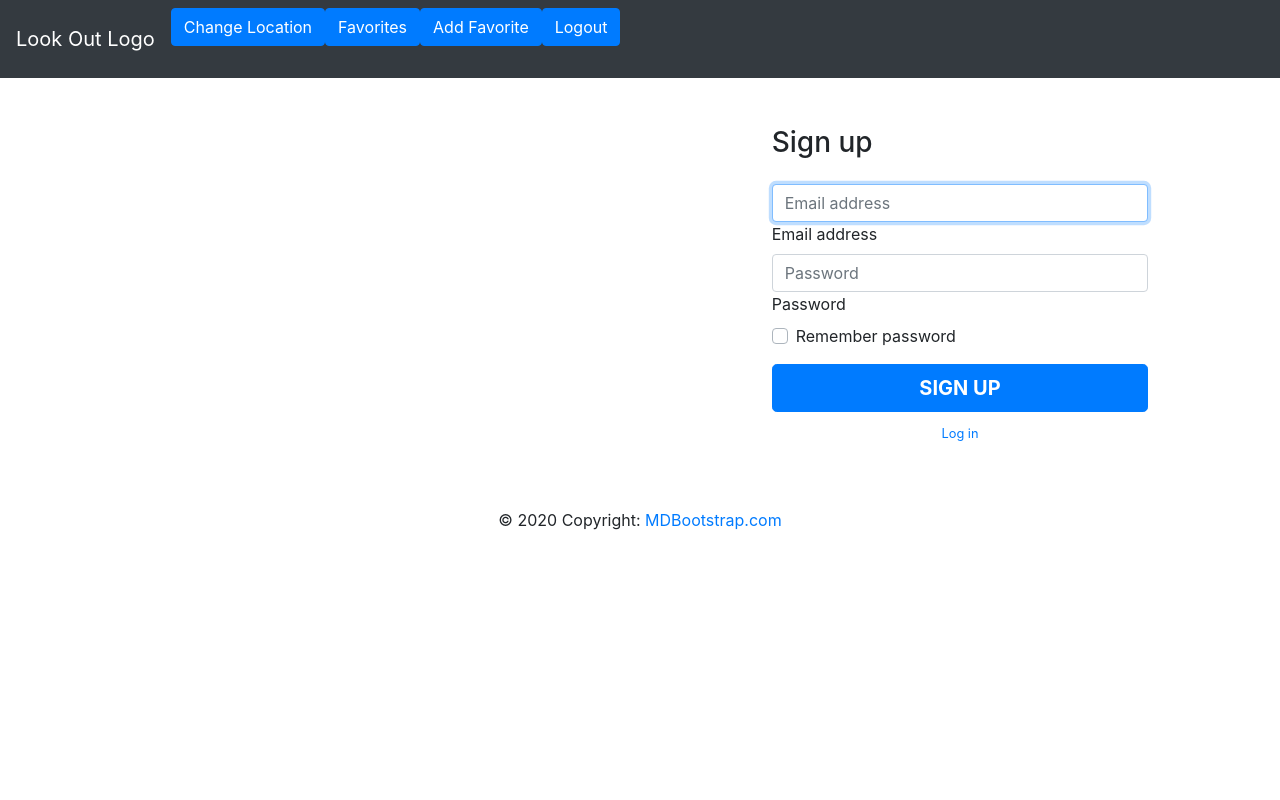
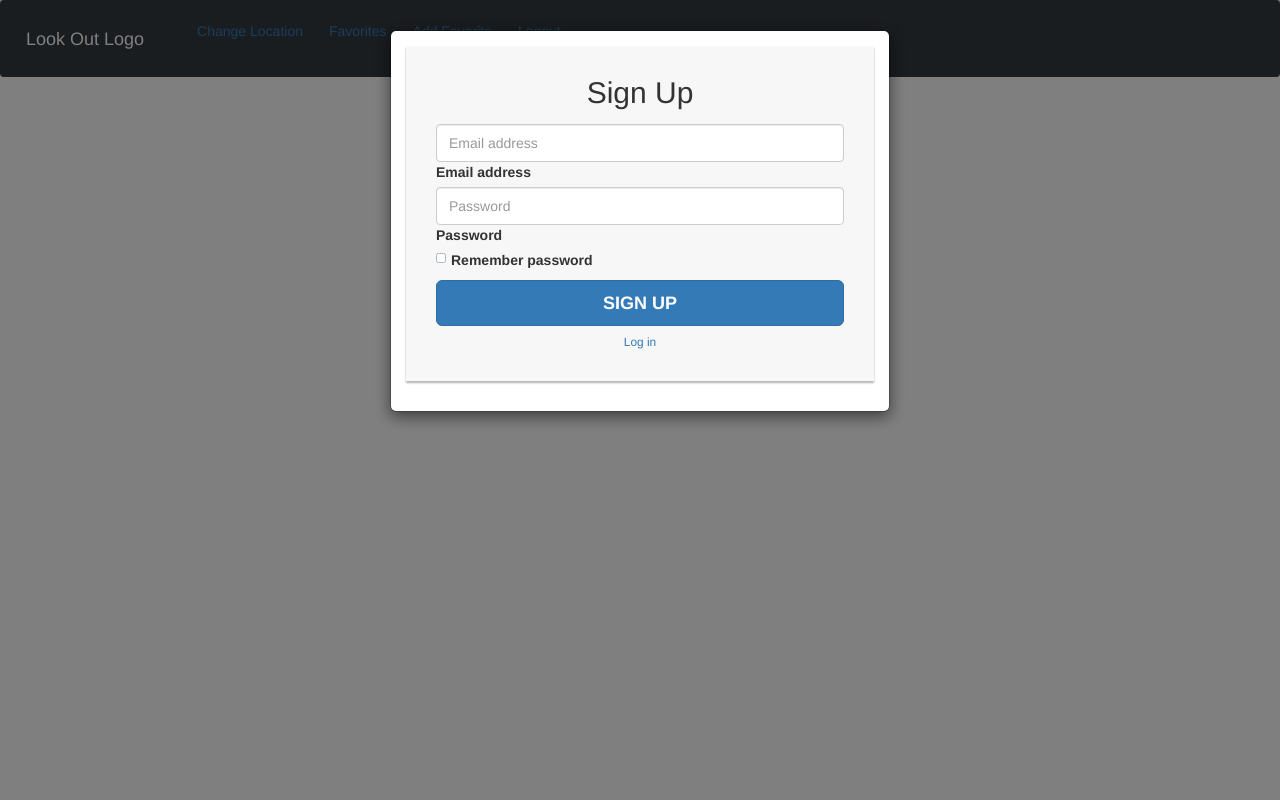
Before and after one commit to MR-Stan/Look-Out, a Node server app: page /signup in a window 1280 px wide. Run offline with Node 20, Linux system fonts and the light colour scheme; some libraries are stand-ins or nearby versions.

Commit message:
updated handlebars helper from section to loginModal, created link from log in modal to sign up modal, replaced navbar btn-primary with btn-link

```diff
--- a/public/js/login.js
+++ b/public/js/login.js
@@ -1,6 +1,5 @@
 // opens login modal on page load and prevents unwanted closure
 $(function () {
-    console.log("test");
     $('#logInModal').modal({
         show: 'true',
         backdrop: 'static', // prevents closing by clicking out of modal
--- a/public/js/signup.js
+++ b/public/js/signup.js
@@ -0,0 +1,7 @@
+// opens signup modal on page load and prevents unwanted closure
+$(function () {
+    $('#signUpModal').modal({
+        show: 'true',
+        backdrop: 'static', // prevents closing by clicking out of modal
+    });
+});
--- a/server.js
+++ b/server.js
@@ -26,11 +26,16 @@
 
   hbs = exphbs.create({
 
+    // default layout is main.handlebars
     defaultLayout: 'main',
+
+    // hbs helpers
     helpers: {
-      section: function (name, options) {
-        if (!this._sections) { this._sections = {} };
-        this._sections[name] = options.fn(this);
+
+      // helper for log in modal
+      loginModal: function (name, options) {
+        if (!this._loginModal) { this._loginModal = {} };
+        this._loginModal[name] = options.fn(this);
         return null;
       }
     }
--- a/views/layouts/main.handlebars
+++ b/views/layouts/main.handlebars
@@ -4,15 +4,35 @@
 <head>
   <meta charset="utf-8">
 
+  <!-- bootstrap css -->
   <link rel="stylesheet" href="https://stackpath.bootstrapcdn.com/bootstrap/4.3.1/css/bootstrap.min.css"
     integrity="sha384-ggOyR0iXCbMQv3Xipma34MD+dH/1fQ784/j6cY/iJTQUOhcWr7x9JvoRxT2MZw1T" crossorigin="anonymous">
-  <link rel="stylesheet" href="/styles/styles.css" media="screen" title="no title" charset="utf-8">
+
+  <!-- font awesome -->
+  <link rel="stylesheet" href="https://maxcdn.bootstrapcdn.com/font-awesome/4.7.0/css/font-awesome.min.css">
+
+  <!-- local css for log in modal -->
+  <link rel="stylesheet" type="text/css" href="../styles/login.css">
+
+  <!-- local css for sign up modal -->
+  <link rel="stylesheet" type="text/css" href="../styles/signup.css">
+
+  <!-- trying to iterate through all css files in public -->
+  {{!-- {{#each css}}
+  <link rel="stylesheet" type="text/css" href="/styles/{{this}}">
+  {{/each}} --}}
+
+  <!-- jquery -->
   <script src="https://code.jquery.com/jquery-3.3.1.slim.min.js"
     integrity="sha384-q8i/X+965DzO0rT7abK41JStQIAqVgRVzpbzo5smXKp4YfRvH+8abtTE1Pi6jizo"
     crossorigin="anonymous"></script>
+
+  <!-- popper js -->
   <script src="https://cdnjs.cloudflare.com/ajax/libs/popper.js/1.14.7/umd/popper.min.js"
     integrity="sha384-UO2eT0CpHqdSJQ6hJty5KVphtPhzWj9WO1clHTMGa3JDZwrnQq4sF86dIHNDz0W1"
     crossorigin="anonymous"></script>
+
+  <!-- bootstrap js -->
   <script src="https://stackpath.bootstrapcdn.com/bootstrap/4.3.1/js/bootstrap.min.js"
     integrity="sha384-JjSmVgyd0p3pXB1rRibZUAYoIIy6OrQ6VrjIEaFf/nJGzIxFDsf4x0xIM+B07jRM"
     crossorigin="anonymous"></script>
@@ -29,11 +49,15 @@
   {{{body}}}
 
   {{!-- log in modal script --}}
-  {{{_sections.script}}}
+  {{{_loginModal.script}}}
 
   <!-- footer from partial footer.handlebars -->
   {{> footer }}
 
 </body>
+<!-- trying to iterate through all js files in public -->
+{{!-- {{#each js}}
+<script src="../js/{{this}}"></script>
+{{/each}} --}}
 
 </html>
--- a/views/layouts/scripts.js
+++ /dev/null
@@ -1 +0,0 @@
-// handlebars scripts
--- a/views/partials/header.handlebars
+++ b/views/partials/header.handlebars
@@ -10,25 +10,25 @@
             <li class="nav-item">
                 {{!-- change location --}}
                 <form class="clearfix mb-4" method="POST" action="/location">
-                    <button id="button" class="btn btn-primary navbar-btn">Change Location</button>
+                    <button id="button" class="btn btn-link navbar-btn">Change Location</button>
                 </form>
             </li>
             <li class="nav-item">
                 {{!-- access favorites --}}
                 <form class="clearfix mb-4" method="GET" action="/favorites">
-                    <button id="button" class="btn btn-primary navbar-btn">Favorites</button>
+                    <button id="button" class="btn btn-link navbar-btn">Favorites</button>
                 </form>
             </li>
             <li class="nav-item">
                 {{!-- add favorite --}}
                 <form class="clearfix mb-4" method="POST" action="/favorites/add">
-                    <button id="button" class="btn btn-primary navbar-btn">Add Favorite</button>
+                    <button id="button" class="btn btn-link navbar-btn">Add Favorite</button>
                 </form>
             </li>
             <li class="nav-item">
                 {{!-- logout --}}
                 <form class="clearfix mb-4" method="POST" action="/logout">
-                    <button id="button" class="btn btn-primary navbar-btn">Logout</button>
+                    <button id="button" class="btn btn-link navbar-btn">Logout</button>
                 </form>
             </li>
         </ul>
--- a/views/signup.handlebars
+++ b/views/signup.handlebars
@@ -1,15 +1,29 @@
-<link rel="stylesheet" href="public/styles/signup.css">
-<div class="container-fluid">
-    <div class="row no-gutter">
-        <div class="d-none d-md-flex col-md-4 col-lg-6 bg-image"></div>
-        <div class="col-md-8 col-lg-6">
-            <div class="login d-flex align-items-center py-5">
-                <div class="container">
-                    <div class="row">
-                        <div class="col-md-9 col-lg-8 mx-auto">
-                            <h3 class="login-heading mb-4">Sign up</h3>
-                            {{msg}}
+<!DOCTYPE html>
+<html lang="en">
+
+<head>
+    <meta charset="utf-8">
+    <meta http-equiv="X-UA-Compatible" content="IE=edge">
+    <meta name="viewport" content="width=device-width, initial-scale=1">
+    <title>Sign up Form</title>
+    <link rel="stylesheet" href="https://maxcdn.bootstrapcdn.com/bootstrap/3.3.7/css/bootstrap.min.css">
+    <link rel="stylesheet" href="https://maxcdn.bootstrapcdn.com/font-awesome/4.7.0/css/font-awesome.min.css">
+    {{!-- <link rel="stylesheet" type="text/css" href="../styles/signup.css"> --}}
+    <script src="https://ajax.googleapis.com/ajax/libs/jquery/1.12.4/jquery.min.js"></script>
+    <script src="https://maxcdn.bootstrapcdn.com/bootstrap/3.3.7/js/bootstrap.min.js"></script>
+</head>
+
+<body>
+    <div class="login-form">
+        <div class="modal inmodal fade" data-keyboard="false" id="signUpModal" tabindex="-1" role="dialog"
+            aria-hidden="true">
+            <div class="modal-dialog" role="document">
+                <div class="modal-content">
+                    <div class="modal-body">
+
                         <form method="POST" action="create/user">
+                            <h2 class="text-center">Sign Up</h2>
+
                             <div class="form-label-group">
                                 <input type="email" id="inputEmail" name="email" class="form-control"
                                     placeholder="Email address" required autofocus>
@@ -26,18 +40,23 @@
                                 <input type="checkbox" class="custom-control-input" id="customCheck1">
                                 <label class="custom-control-label" for="customCheck1">Remember password</label>
                             </div>
+
                             <button
                                 class="btn btn-lg btn-primary btn-block btn-signup text-uppercase font-weight-bold mb-2"
                                 type="submit">Sign up</button>
+
                             <div class="text-center">
-                                    <a class="small" href="#">Log in</a></div>
+                                <a class="small" href="/login">Log in</a>
+                            </div>
                         </form>
                     </div>
                 </div>
             </div>
         </div>
     </div>
-    </div>
-</div>
-<script src="https://ajax.googleapis.com/ajax/libs/jquery/3.4.1/jquery.min.js"></script>
-<script src="js/signup.js"></script>
+
+</body>
+
+<script src="/js/signup.js"></script>
+
+</html>
```
Also changed, not shown: views/login.handlebars (+6 -5 lines), public/styles/header.css (added). Lines whose indentation alone changed are shown as unchanged.
